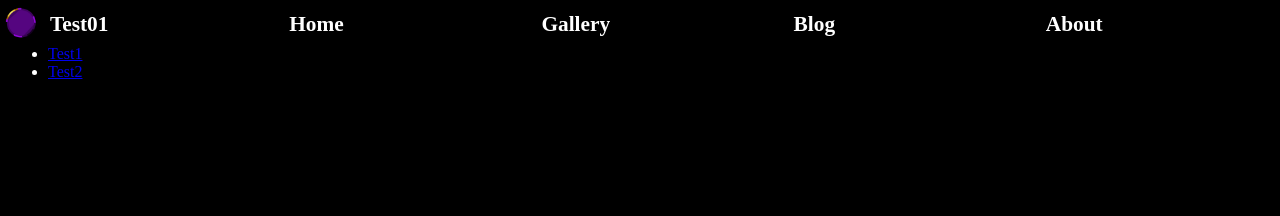
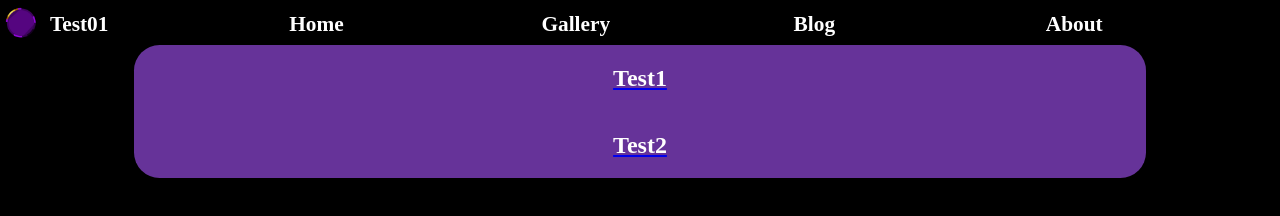
Before and after one commit to thefireflyer/website, a Gatsby site: page /blog in a window 1280 px wide. Built offline with nearby package versions, Linux system fonts and the light colour scheme; Gatsby itself is replaced by a stand-in of ours.

Commit message:
styling and testing

```diff
--- a/src/pages/blog.js
+++ b/src/pages/blog.js
@@ -29,19 +29,18 @@ const Blog = () => {
     <Layout>
         <Seo title="Blog" />
 
-        <ul>
+        <center>
+        <div style={{backgroundColor:`rebeccapurple`,borderRadius:`2vw`, width:`80%`, display:`grid`, gridAutoFlow:`row`}}>
             {data.allMarkdownRemark.nodes.map(link => (
-            <li key={link.frontmatter.slug}>
-                <span>
+            <div key={link.frontmatter.slug}>
                 <a
-                    href={`${link.frontmatter.slug}`}
-                >
-                    {link.frontmatter.title}
+                    href={`${link.frontmatter.slug}`} >
+                        <h2 style={{color:`white`}}>{link.frontmatter.title}</h2>
                 </a>
-                </span>
-            </li>
+            </div>
             ))}
-        </ul>
+        </div>
+        </center>
 
     </Layout>
     )
```
Also changed, not shown: src/pages/gallery.js (+8 -9 lines), src/images/icon copy 2.png (added), src/images/icon copy 3.png (added), src/images/icon copy 4.png (added), src/images/icon copy.png (added).
